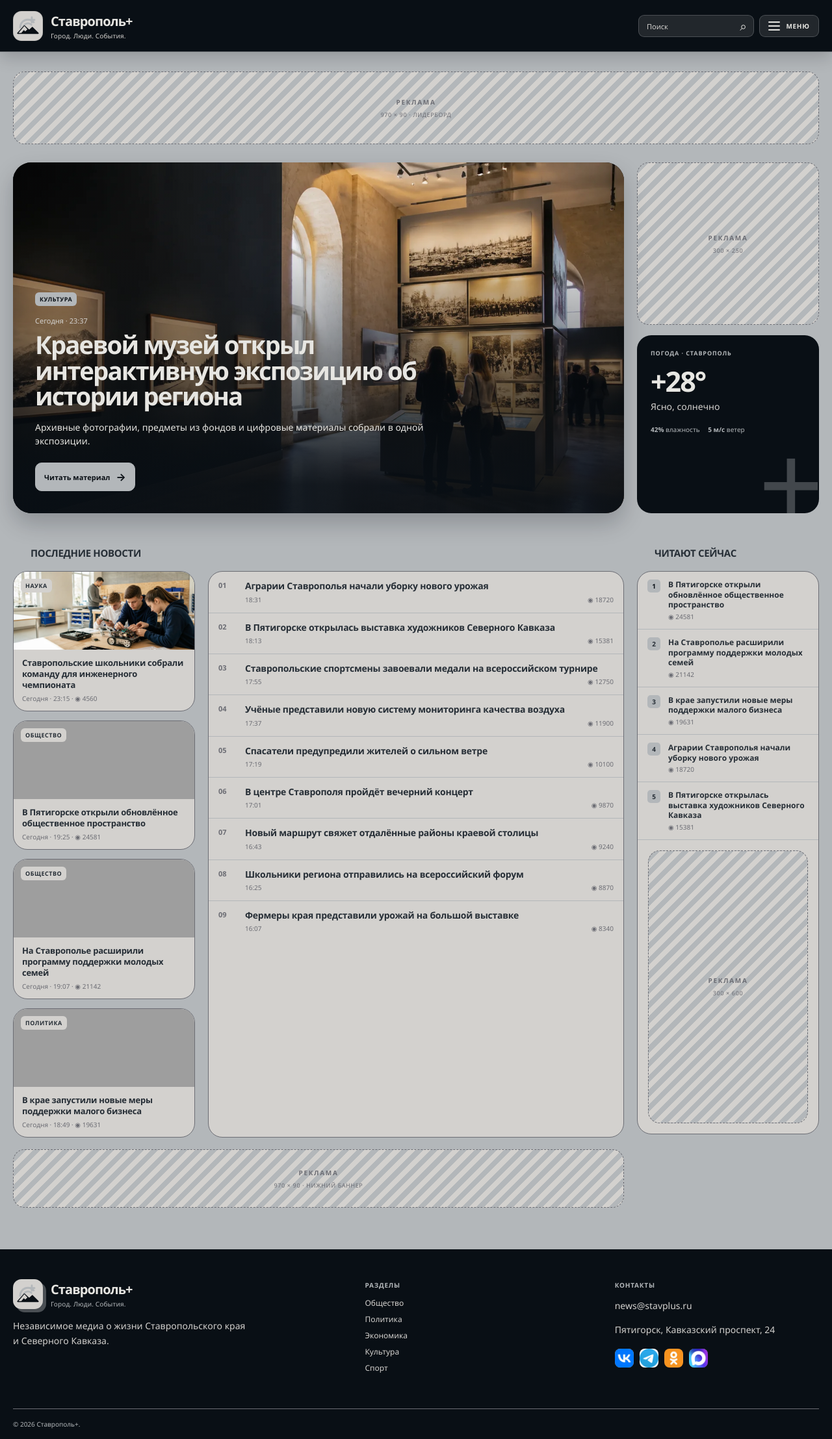
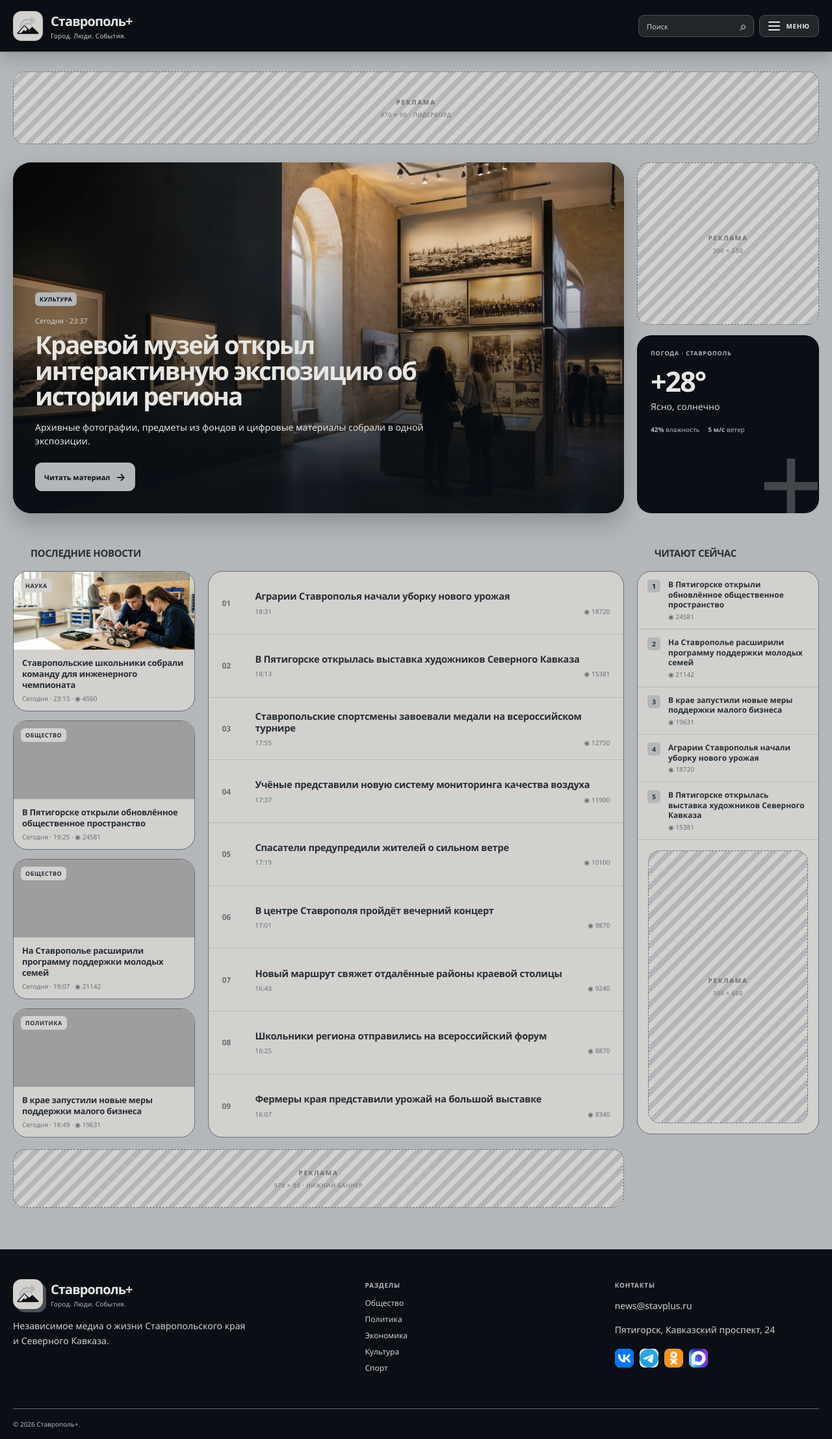
Before and after one commit to temacteklyannayapuwka/Production, a Django app: page / in a window 1280 px wide. Shown: the whole page at 65% size. Run offline with Django 5.2, Linux system fonts and the light colour scheme; data comes from the database, SQL or seed files in the repository; some libraries are stand-ins or nearby versions; grey boxes are pictures that could not be loaded.

Commit message:
style: balance homepage headline feed height

```diff
--- a/news/tests.py
+++ b/news/tests.py
@@ -21,7 +21,7 @@ class AdminJavascriptFallbackTests(SimpleTestCase):
     def test_public_page_uses_the_current_menu_script(self):
         response = get_template('base.html').render({})
 
-        self.assertIn('/static/news-site.css?v=14', response)
+        self.assertIn('/static/news-site.css?v=15', response)
         self.assertIn('/static/brand/stavplus-mark.svg', response)
         self.assertIn('/static/news-site.js?v=2', response)
         self.assertIn('>Меню</span>', response)
--- a/static/news-site.css
+++ b/static/news-site.css
@@ -131,6 +131,11 @@ img { display: block; max-width: 100%; }
 .headline-list, .popular__surface, .card, .rubric-feed, .article-sidebar {
   min-width: 0; overflow: hidden; border: 1px solid var(--line); border-radius: 22px; background: var(--paper);
 }
+.headline-list {
+  display: grid;
+  grid-auto-rows: minmax(76px, 1fr);
+  align-self: stretch;
+}
 .block-heading {
   display: flex; align-items: center; gap: 9px; padding: 15px 16px; border-bottom: 1px solid var(--line);
   color: var(--muted); font-size: 10px; font-weight: 850; letter-spacing: .1em; text-transform: uppercase;
@@ -199,11 +204,11 @@ img { display: block; max-width: 100%; }
 .card .tag { position: absolute; top: 11px; left: 11px; max-width: calc(100% - 22px); background: var(--paper); color: var(--ink); }
 .card h3 { margin: 0; padding: 12px 13px 5px; overflow-wrap: anywhere; font-size: 13px; line-height: 1.31; letter-spacing: -.25px; }
 .card p { padding: 0 13px 12px; }
-.headline-list article { display: grid; grid-template-columns: 34px minmax(0, 1fr); gap: 7px; padding: 13px 15px; border-bottom: 1px solid var(--line-soft); transition: background .18s ease, transform .18s ease; }
+.headline-list article { display: grid; grid-template-columns: 42px minmax(0, 1fr); align-items: center; gap: 9px; padding: clamp(15px, 1.3vw, 19px) clamp(18px, 1.6vw, 23px); border-bottom: 1px solid var(--line-soft); transition: background .18s ease, transform .18s ease; }
 .headline-list article:last-child { border: 0; }
 .headline-list article:hover { transform: translateX(3px); background: #b3b7ba; }
-.headline-list article > b { color: var(--muted-light); font-size: 11px; }
-.headline-list h3 { margin: 0 0 5px; font-size: 14px; line-height: 1.24; letter-spacing: -.25px; }
+.headline-list article > b { color: var(--muted-light); font-size: 12px; }
+.headline-list h3 { margin: 0 0 7px; font-size: clamp(14px, 1.15vw, 16px); line-height: 1.24; letter-spacing: -.3px; }
 .popular { min-width: 0; }
 .popular__surface { height: max-content; }
 .popular ol { margin: 0; padding: 0; list-style: none; }
--- a/templates/base.html
+++ b/templates/base.html
@@ -7,7 +7,7 @@
     <meta name="theme-color" content="#090F15">
     <meta name="description" content="Ставрополь+ — новости Ставропольского края и Северного Кавказа.">
     <title>{% block title %}Ставрополь+ — новости без лишнего{% endblock %}</title>
-    <link rel="stylesheet" href="{% static 'news-site.css' %}?v=14">
+    <link rel="stylesheet" href="{% static 'news-site.css' %}?v=15">
   </head>
   <body>
     <header class="masthead">
```
